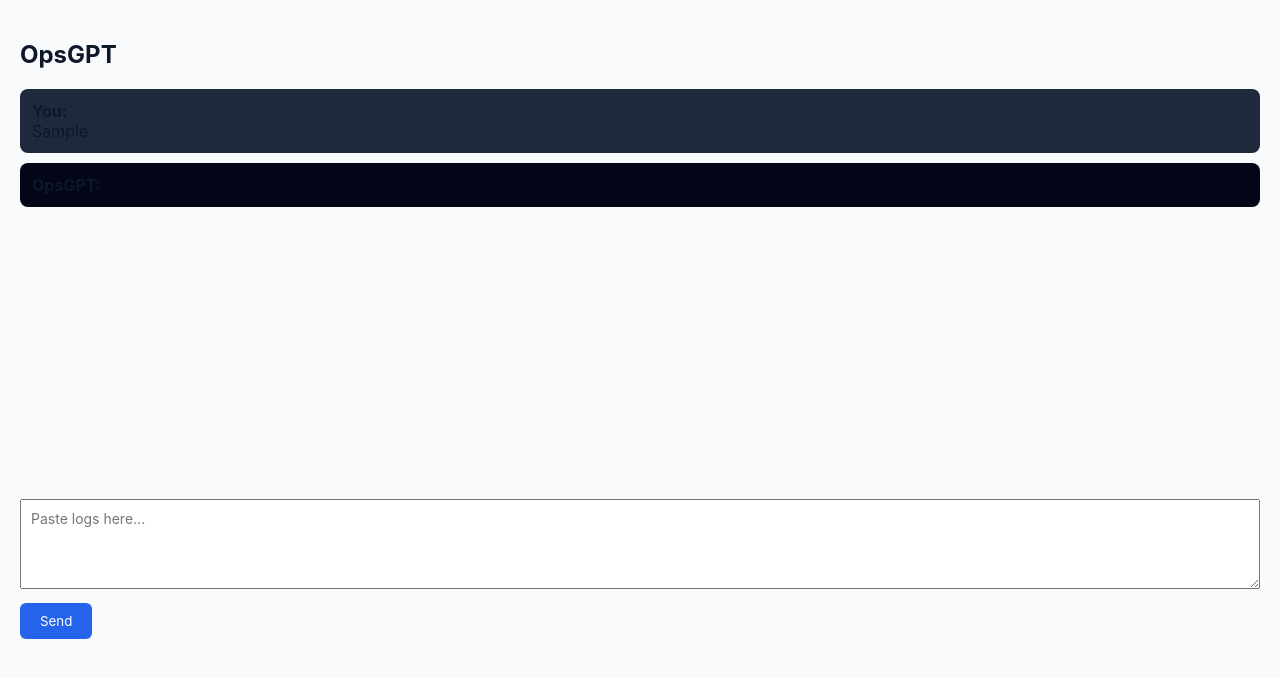
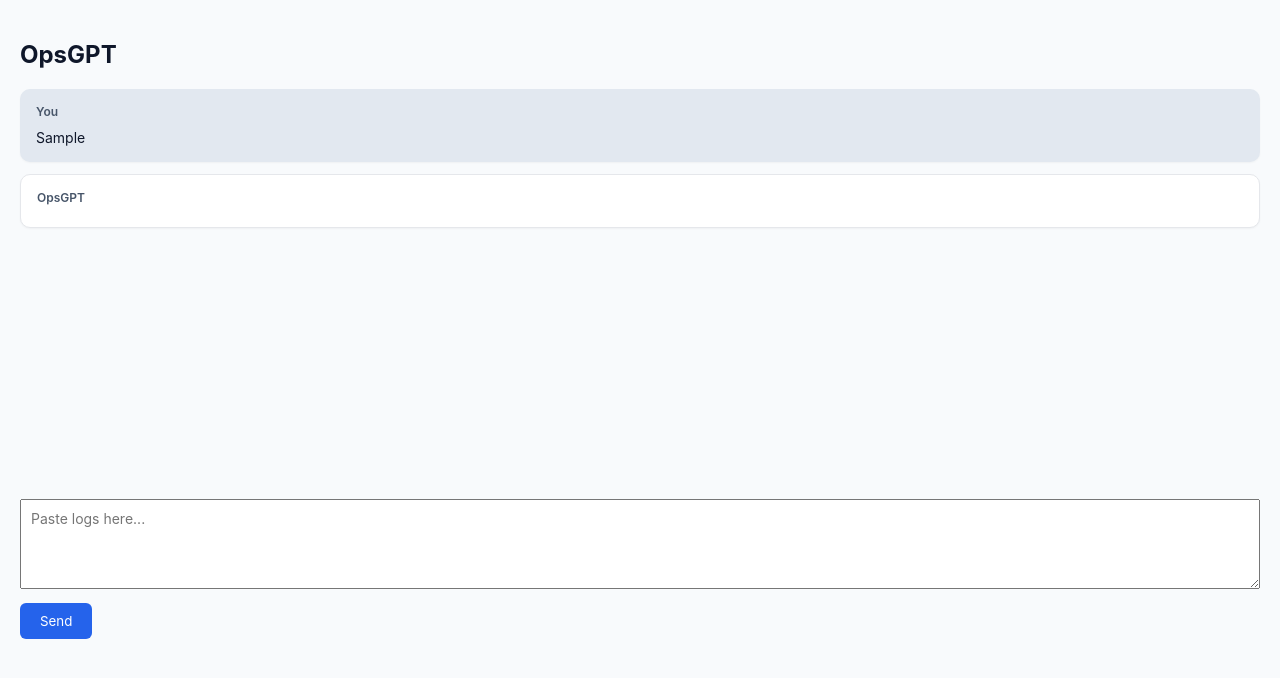
Before and after one commit to PremVignesh15/opsgpt-frontend, a React (Vite) app: page / in a window 1280 px wide. Both pictures are taken after typing "Sample" into the empty fields and a click on the button "Send". Shown: the top 678 px of the page. Built offline with nearby package versions, Linux system fonts and the light colour scheme; no server answers.

Commit message:
Update MessageBubble.jsx

```diff
--- a/src/components/MessageBubble.jsx
+++ b/src/components/MessageBubble.jsx
@@ -4,15 +4,29 @@ export default function MessageBubble({ role, text }) {
   return (
     <div
       style={{
-        background: isUser ? "#1e293b" : "#020617",
-        padding: 12,
-        borderRadius: 8,
-        marginBottom: 10,
+        backgroundColor: isUser ? "#e2e8f0" : "#ffffff",
+        border: isUser ? "none" : "1px solid #e5e7eb",
+        padding: "14px 16px",
+        borderRadius: 10,
+        marginBottom: 12,
+        maxWidth: "100%",
+        lineHeight: 1.5,
         whiteSpace: "pre-wrap",
+        boxShadow: "0 1px 2px rgba(0,0,0,0.04)",
       }}
     >
-      <strong>{isUser ? "You" : "OpsGPT"}:</strong>
-      <div>{text}</div>
+      <div
+        style={{
+          fontSize: 12,
+          fontWeight: 600,
+          color: "#475569",
+          marginBottom: 6,
+        }}
+      >
+        {isUser ? "You" : "OpsGPT"}
+      </div>
+
+      <div style={{ fontSize: 14 }}>{text}</div>
     </div>
   );
 }
```
